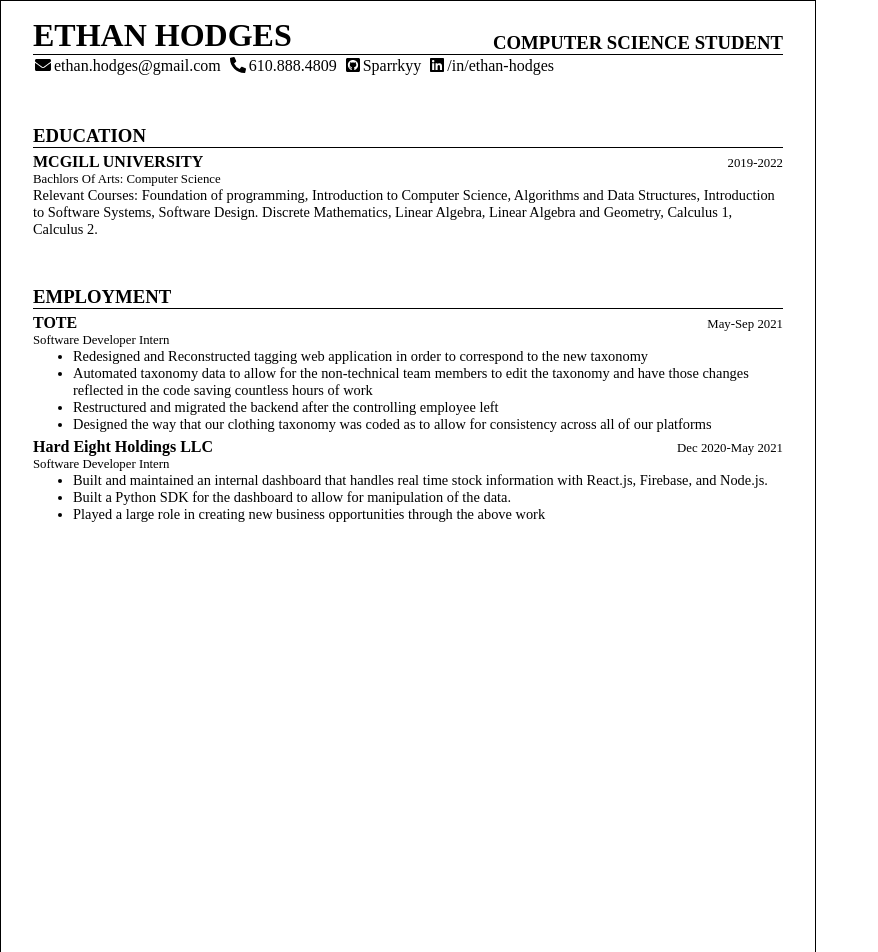
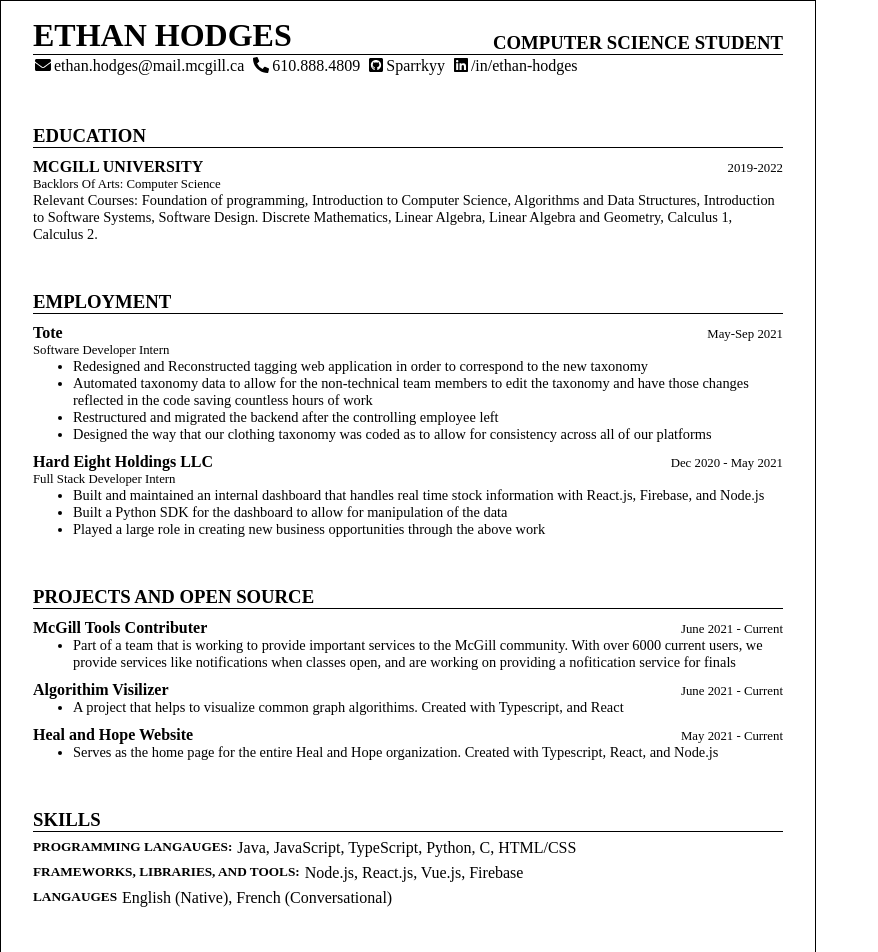
Before and after one commit to Sparrkyy/resume_builder, a React (Create React App) app: page / in a window 1280 px wide. Shown: the top 952 px of the page, without its empty margins (0-878 px from the left). Built offline with nearby package versions, Linux system fonts and the light colour scheme.

Commit message:
extracted resume information to a JSON object

```diff
--- a/src/App.tsx
+++ b/src/App.tsx
@@ -3,6 +3,86 @@ import { FontAwesomeIcon } from "@fortawesome/react-fontawesome";
 import { faEnvelope, faPhoneAlt } from "@fortawesome/free-solid-svg-icons";
 import { faGithubSquare, faLinkedin } from "@fortawesome/free-brands-svg-icons";
 import { FC } from "react";
+
+const content = {
+	title: {
+		fullName: "ETHAN HODGES",
+		title: "COMPUTER SCIENCE STUDENT",
+		email: "ethan.hodges@mail.mcgill.ca",
+		phoneNumber: "610.888.4809",
+		githubUsername: "Sparrkyy",
+		linkedInLink: "/in/ethan-hodges",
+	},
+	education: {
+		universityName: "MCGILL UNIVERSITY",
+		dates: "2019-2022",
+		degreeName: "Backlors Of Arts: Computer Science",
+		relevantCourses:
+			"Relevant Courses: Foundation of programming, Introduction to Computer Science, Algorithms and Data Structures, Introduction to Software Systems, Software Design. Discrete Mathematics, Linear Algebra, Linear Algebra and Geometry, Calculus 1, Calculus 2.",
+	},
+	employment: {
+		positions: [
+			{
+				companyTitle: "Tote",
+				dates: "May-Sep 2021",
+				positionTitle: "Software Developer Intern",
+				bulletPoints: [
+					"Redesigned and Reconstructed tagging web application in order to correspond to the new taxonomy",
+					"Automated taxonomy data to allow for the non-technical team members to edit the taxonomy and have those changes reflected in the code saving countless hours of work",
+					"Restructured and migrated the backend after the controlling employee left",
+					"Designed the way that our clothing taxonomy was coded as to allow for consistency across all of our platforms",
+				],
+			},
+			{
+				companyTitle: "Hard Eight Holdings LLC",
+				dates: "Dec 2020 - May 2021",
+				positionTitle: "Full Stack Developer Intern",
+				bulletPoints: [
+					"Built and maintained an internal dashboard that handles real time stock information with React.js, Firebase, and Node.js",
+					"Built a Python SDK for the dashboard to allow for manipulation of the data",
+					"Played a large role in creating new business opportunities through the above work",
+				],
+			},
+		],
+	},
+	projectsAndOpenSource: {
+		projects: [
+			{
+				title: "McGill Tools Contributer",
+				date: "June 2021 - Current",
+				description:
+					"Part of a team that is working to provide important services to the McGill community. With over 6000 current users, we provide services like notifications when classes open, and are working on providing a nofitication service for finals ",
+			},
+			{
+				title: "Algorithim Visilizer",
+				date: "June 2021 - Current",
+				description: "A project that helps to visualize common graph algorithims. Created with Typescript, and React",
+			},
+			{
+				title: "Heal and Hope Website",
+				date: "May 2021 - Current",
+				description:
+					"Serves as the home page for the entire Heal and Hope organization. Created with Typescript, React, and Node.js",
+			},
+		],
+	},
+	skills: {
+		list: [
+			{
+				skillType: "PROGRAMMING LANGAUGES:",
+				skillList: "Java, JavaScript, TypeScript, Python, C, HTML/CSS",
+			},
+			{
+				skillType: "FRAMEWORKS, LIBRARIES, AND TOOLS:",
+				skillList: "Node.js, React.js, Vue.js, Firebase",
+			},
+			{
+				skillType: "LANGAUGES",
+				skillList: "English (Native), French (Conversational)",
+			},
+		],
+	},
+};
 
 function App() {
 	return (
@@ -10,61 +90,68 @@ function App() {
 			<section className='resume_header'>
 				{/* Title */}
 				<section className='title_line'>
-					<h1 className='title_line_name'>ETHAN HODGES</h1>
-					<h3>COMPUTER SCIENCE STUDENT</h3>
+					<h1 className='title_line_name'>{content.title.fullName}</h1>
+					<h3> {content.title.title} </h3>
 				</section>
 				{/* Contact Info */}
 				<section className='contact_info'>
 					<div className='contact_info_entry'>
 						<FontAwesomeIcon icon={faEnvelope} />
-						<span>ethan.hodges@gmail.com</span>
+						<span>{content.title.email}</span>
 					</div>
 					<div className='contact_info_entry'>
 						<FontAwesomeIcon icon={faPhoneAlt} />
-						<span>610.888.4809</span>
+						<span>{content.title.phoneNumber}</span>
 					</div>
 					<div className='contact_info_entry'>
 						<FontAwesomeIcon icon={faGithubSquare} />
-						<span>Sparrkyy</span>
+						<span>{content.title.githubUsername}</span>
 					</div>
 					<div className='contact_info_entry'>
 						<FontAwesomeIcon icon={faLinkedin} />
-						<span>/in/ethan-hodges</span>
+						<span>{content.title.linkedInLink}</span>
 					</div>
 				</section>
 			</section>
 			{/* Education block */}
 			<InformationalBlock sectionTitle='EDUCATION'>
-				<DateAndTitle title='MCGILL UNIVERSITY' subtitle='Bachlors Of Arts: Computer Science' date='2019-2022' />
-				<p className='relevant_courses_text'>
-					Relevant Courses: Foundation of programming, Introduction to Computer Science, Algorithms and Data Structures,
-					Introduction to Software Systems, Software Design. Discrete Mathematics, Linear Algebra, Linear Algebra and
-					Geometry, Calculus 1, Calculus 2.
-				</p>
+				<DateAndTitle
+					title={content.education.universityName}
+					subtitle={content.education.degreeName}
+					date={content.education.dates}
+				/>
+				<p className='relevant_courses_text'>{content.education.relevantCourses}</p>
 			</InformationalBlock>
 			<InformationalBlock sectionTitle='EMPLOYMENT'>
-				<DateAndTitle title='TOTE' subtitle='Software Developer Intern' date='May-Sep 2021' />
+				{content.employment.positions.map((position) => {
+					return (
+						<div>
+							<DateAndTitle title={position.companyTitle} subtitle={position.positionTitle} date={position.dates} />
 							<ul>
-					<li>Redesigned and Reconstructed tagging web application in order to correspond to the new taxonomy</li>
-					<li>
-						Automated taxonomy data to allow for the non-technical team members to edit the taxonomy and have those
-						changes reflected in the code saving countless hours of work
-					</li>
-					<li>Restructured and migrated the backend after the controlling employee left</li>
-					<li>
-						Designed the way that our clothing taxonomy was coded as to allow for consistency across all of our
-						platforms
-					</li>
+								{position.bulletPoints.map((bulletPoint) => {
+									return <li>{bulletPoint}</li>;
+								})}
 							</ul>
-				<DateAndTitle title='Hard Eight Holdings LLC' subtitle='Software Developer Intern' date='Dec 2020-May 2021' />
+						</div>
+					);
+				})}
+			</InformationalBlock>
+			<InformationalBlock sectionTitle={"PROJECTS AND OPEN SOURCE"}>
+				{content.projectsAndOpenSource.projects.map((project) => {
+					return (
+						<>
+							<DateAndTitle title={project.title} date={project.date} />
 							<ul>
-					<li>
-						Built and maintained an internal dashboard that handles real time stock information with React.js, Firebase,
-						and Node.js.{" "}
-					</li>
-					<li>Built a Python SDK for the dashboard to allow for manipulation of the data.</li>
-					<li>Played a large role in creating new business opportunities through the above work</li>
+								<li>{project.description}</li>
 							</ul>
+						</>
+					);
+				})}
+			</InformationalBlock>
+			<InformationalBlock sectionTitle='SKILLS'>
+				{content.skills.list.map((skill) => {
+					return <Skill skillList={skill.skillList} skillType={skill.skillType}></Skill>;
+				})}
 			</InformationalBlock>
 		</div>
 	);
@@ -88,20 +175,36 @@ const InformationalBlock: FC<InformationBlockContent> = (props) => {
 interface DateAndTitleContent {
 	title: string;
 	date: string;
-	subtitle: string;
+	subtitle?: string;
 }
 
 const DateAndTitle: FC<DateAndTitleContent> = ({ title, date, subtitle }) => {
 	return (
-		<>
+		<div className='date_and_title_container'>
 			<div className='date_and_title_section'>
 				<h4>{title}</h4>
 				<span className='date_italic_text'>{date}</span>
 			</div>
+			{subtitle && (
 				<div className='date_and_title_subtitle'>
 					<span className='date_italic_text'>{subtitle}</span>
 				</div>
-		</>
+			)}
+		</div>
+	);
+};
+
+interface SkillsContent {
+	skillType: string;
+	skillList: string;
+}
+
+const Skill: FC<SkillsContent> = ({ skillList, skillType }) => {
+	return (
+		<div style={{ display: "flex", gap: "5px", marginTop: "7px" }}>
+			<h5>{skillType}</h5>
+			<span>{skillList}</span>
+		</div>
 	);
 };
 
--- a/src/css/resume.css
+++ b/src/css/resume.css
@@ -106,3 +106,7 @@ li {
 ul {
 	margin: 0;
 }
+
+.date_and_title_container {
+	margin-top: 10px;
+}
```
Lines whose indentation alone changed are shown as unchanged.
